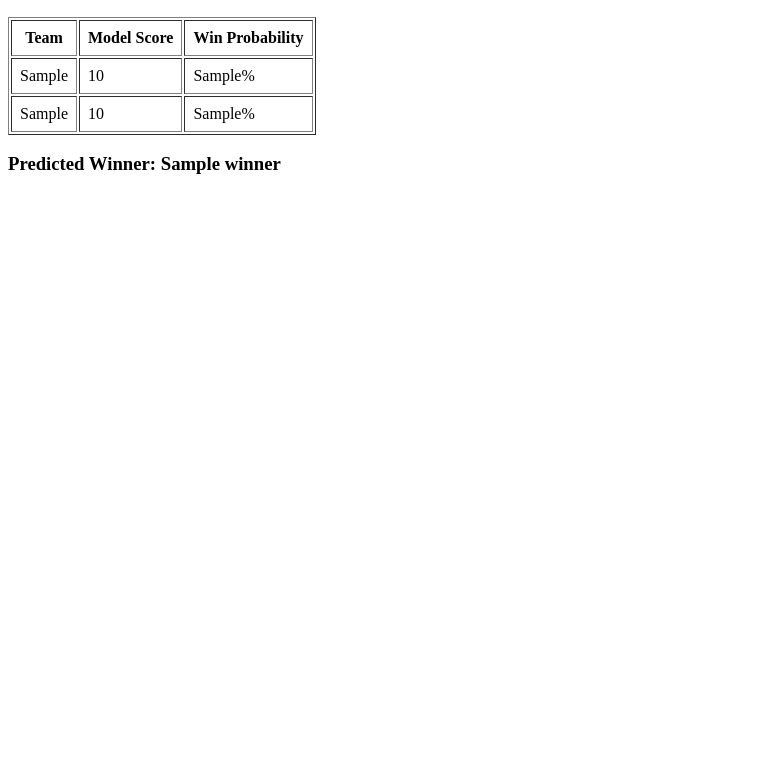
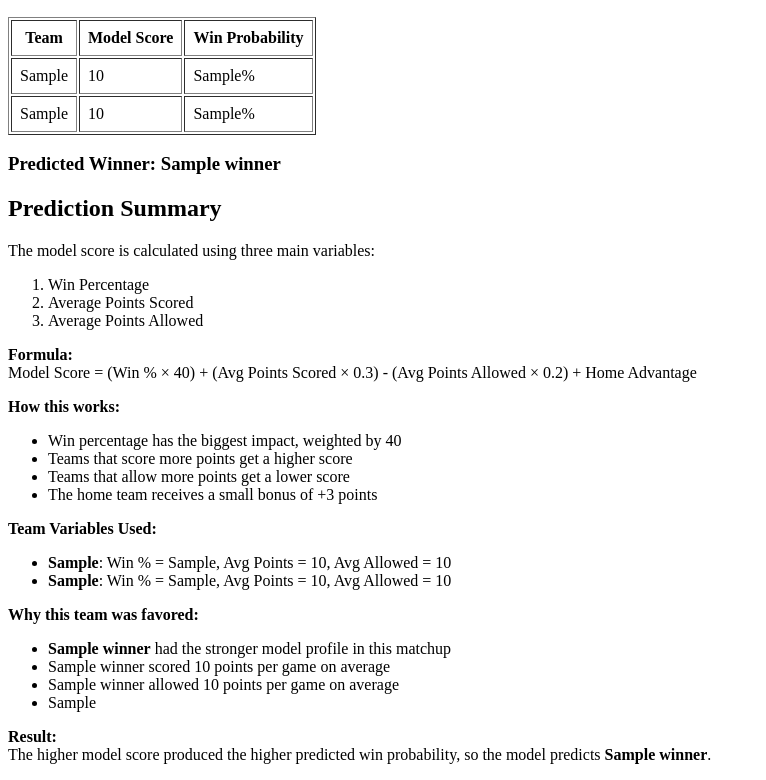
Before and after one commit to JordanNakamot/MIS515-Final-Project, a Django app: template mis515nbapredictor/templates/index.HTML in a window 1280 px wide. Shown: the part 255-1035 px from the top of the page, without its empty margins (0-766 px from the left). Before the commit the page ends 429 px from the top, so only its background shows below. Run offline with Django 4.2, Linux system fonts and the light colour scheme; the template is opened without the code that fills it: most values are stand-ins (such as "Sample title", 1, 10 or a date in 2020).

Commit message:
added prediction summary

```diff
--- a/mis515nbapredictor/templates/index.HTML
+++ b/mis515nbapredictor/templates/index.HTML
@@ -59,6 +59,48 @@
         </table>
 
         <h3>Predicted Winner: {{ winner }}</h3>
+
+        <h2>Prediction Summary</h2>
+
+        <p>The model score is calculated using three main variables:</p>
+        <ol>
+            <li>Win Percentage</li>
+            <li>Average Points Scored</li>
+            <li>Average Points Allowed</li>
+        </ol>
+
+        <p>
+            <strong>Formula:</strong><br>
+            Model Score = (Win % × 40) + (Avg Points Scored × 0.3) - (Avg Points Allowed × 0.2) + Home Advantage
+        </p>
+
+        <p><strong>How this works:</strong></p>
+        <ul>
+            <li>Win percentage has the biggest impact, weighted by 40</li>
+            <li>Teams that score more points get a higher score</li>
+            <li>Teams that allow more points get a lower score</li>
+            <li>The home team receives a small bonus of +3 points</li>
+        </ul>
+
+        <p><strong>Team Variables Used:</strong></p>
+        <ul>
+            <li><strong>{{ home_team }}</strong>: Win % = {{ home_win_pct }}, Avg Points = {{ home_avg_points }}, Avg Allowed = {{ home_avg_allowed }}</li>
+            <li><strong>{{ away_team }}</strong>: Win % = {{ away_win_pct }}, Avg Points = {{ away_avg_points }}, Avg Allowed = {{ away_avg_allowed }}</li>
+        </ul>
+
+        <p><strong>Why this team was favored:</strong></p>
+        <ul>
+            <li><strong>{{ winner }}</strong> had the stronger model profile in this matchup</li>
+            <li>{{ winner }} scored {{ winner_avg_points }} points per game on average</li>
+            <li>{{ winner }} allowed {{ winner_avg_allowed }} points per game on average</li>
+            <li>{{ winner_home_bonus }}</li>
+        </ul>
+
+        <p>
+            <strong>Result:</strong><br>
+            The higher model score produced the higher predicted win probability, so the model predicts
+            <strong>{{ winner }}</strong>.
+        </p>
     {% endif %}
 </body>
 </html>
```
Also changed, not shown: mis515nbapredictor/django_project/views.py (+20 -0 lines).
